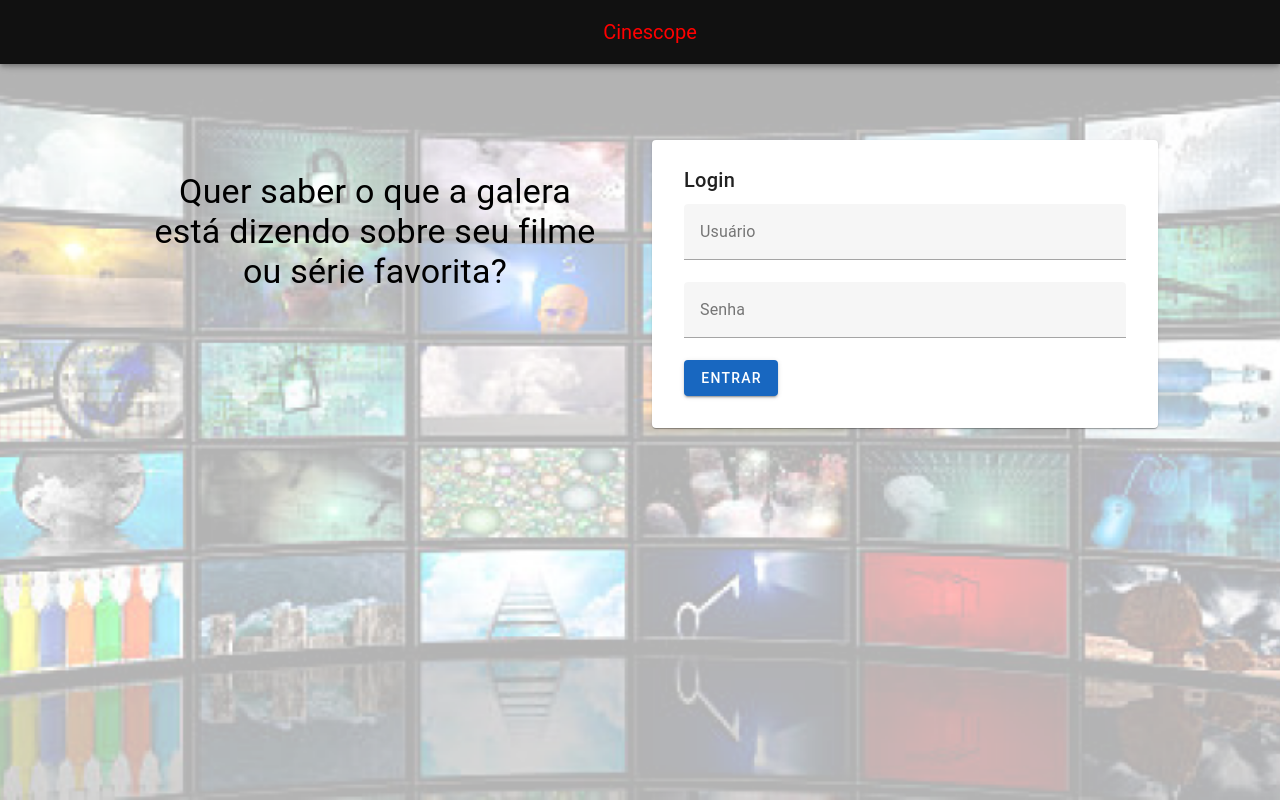
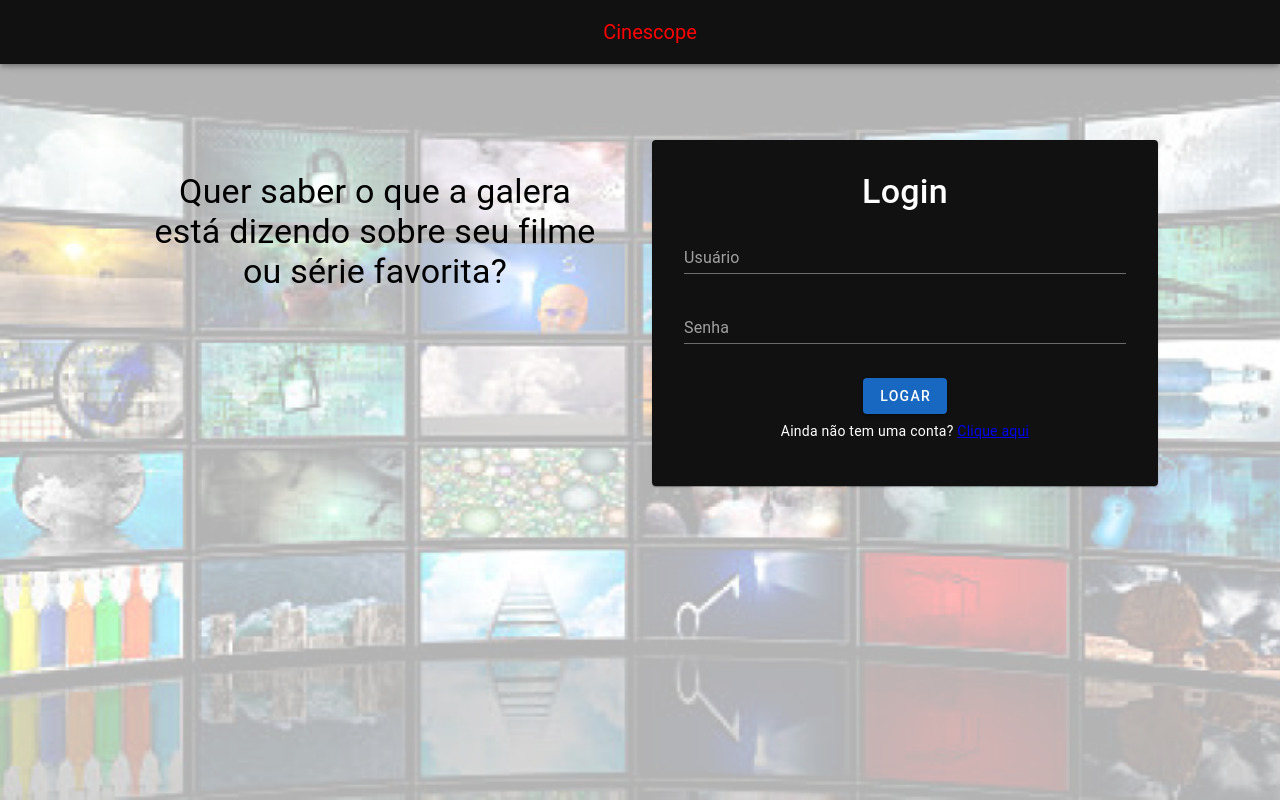
Before and after one commit to yarion1/Frontend-WebMobile-2023.2, a Vue app: page /login in a window 1280 px wide. Built offline with nearby package versions, Linux system fonts and the light colour scheme.

Commit message:
estilização

```diff
--- a/src/views/Login.vue
+++ b/src/views/Login.vue
@@ -13,21 +13,28 @@
                         <v-col cols="12" sm="5" class="bg-transparent">
                             <v-card class="pa-4 elevation-0 bg-transparent">
                                 <v-card-text class="bg-transparent">
-                                    <h4 class="text-h4 white--text">Quer saber o que a galera está dizendo sobre seu filme ou série favorita?</h4>
+                                    <h4 class="text-h4 white--text">Quer saber o que a galera está dizendo sobre seu filme
+                                        ou série favorita?</h4>
                                 </v-card-text>
                             </v-card>
                         </v-col>
 
                         <!-- Parte direita com formulário de login -->
                         <v-col cols="12" sm="5">
-                            <v-card class="pa-4">
-                                <v-card-title class="text-h6">Login</v-card-title>
+                            <v-card class="pa-4" color="#111111">
+                                <v-card-title class="text-h4">Login</v-card-title>
                                 <v-card-text>
                                     <v-form @submit.prevent="login">
-                                        <v-text-field v-model="username" label="Usuário" outlined></v-text-field>
+                                        <v-text-field v-model="username" label="Usuário"
+                                            variant="underlined"></v-text-field>
                                         <v-text-field v-model="password" label="Senha" type="password"
-                                            outlined></v-text-field>
-                                        <v-btn color="primary" type="submit">Entrar</v-btn>
+                                            variant="underlined"></v-text-field>
+                                        <v-col cols="12" class="text-center">
+                                            <v-btn color="primary" dark type="submit">Logar</v-btn>
+                                            <p class="mt-2">
+                                                Ainda não tem uma conta? <a href="#">Clique aqui</a>
+                                            </p>
+                                        </v-col>
                                     </v-form>
                                 </v-card-text>
                             </v-card>
```
